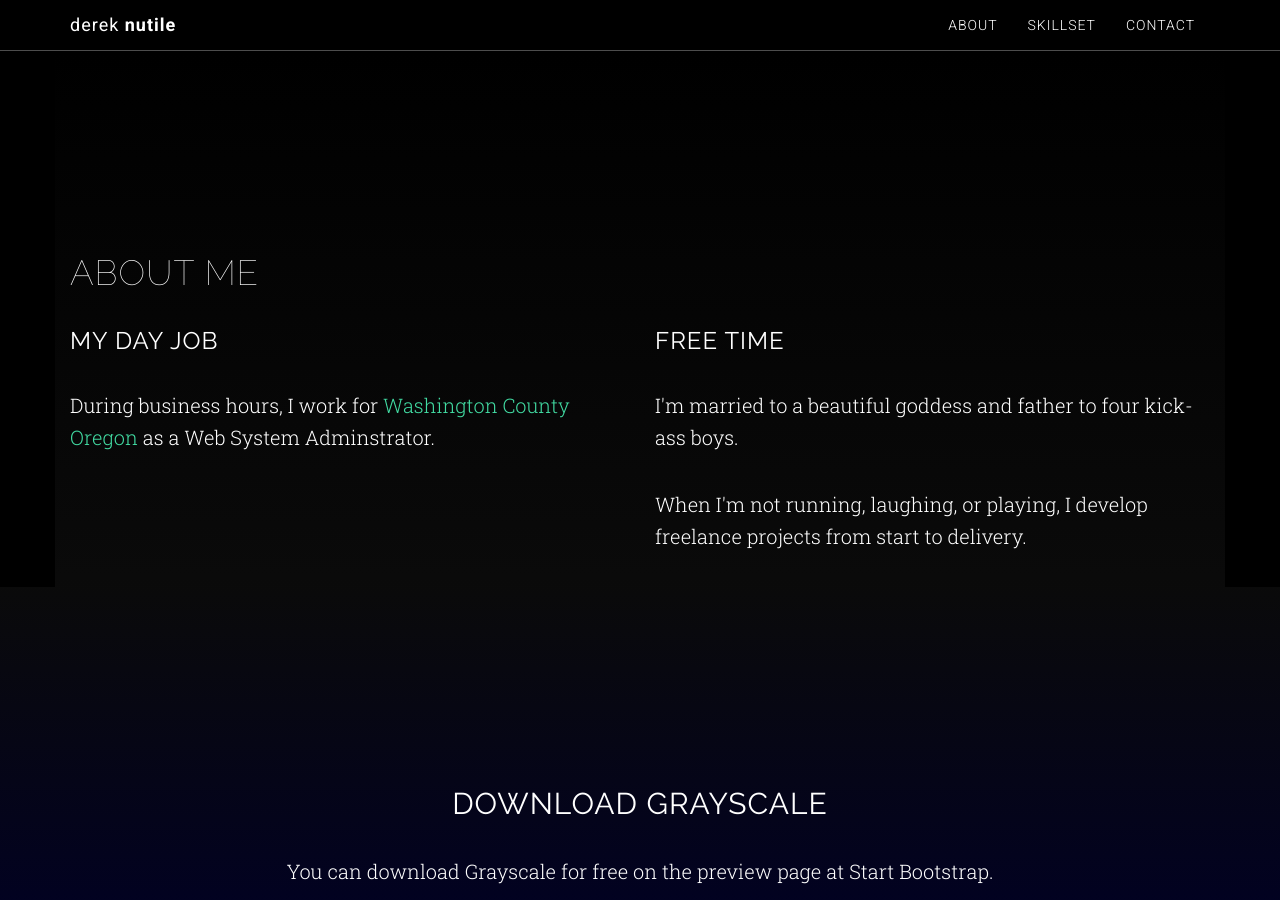
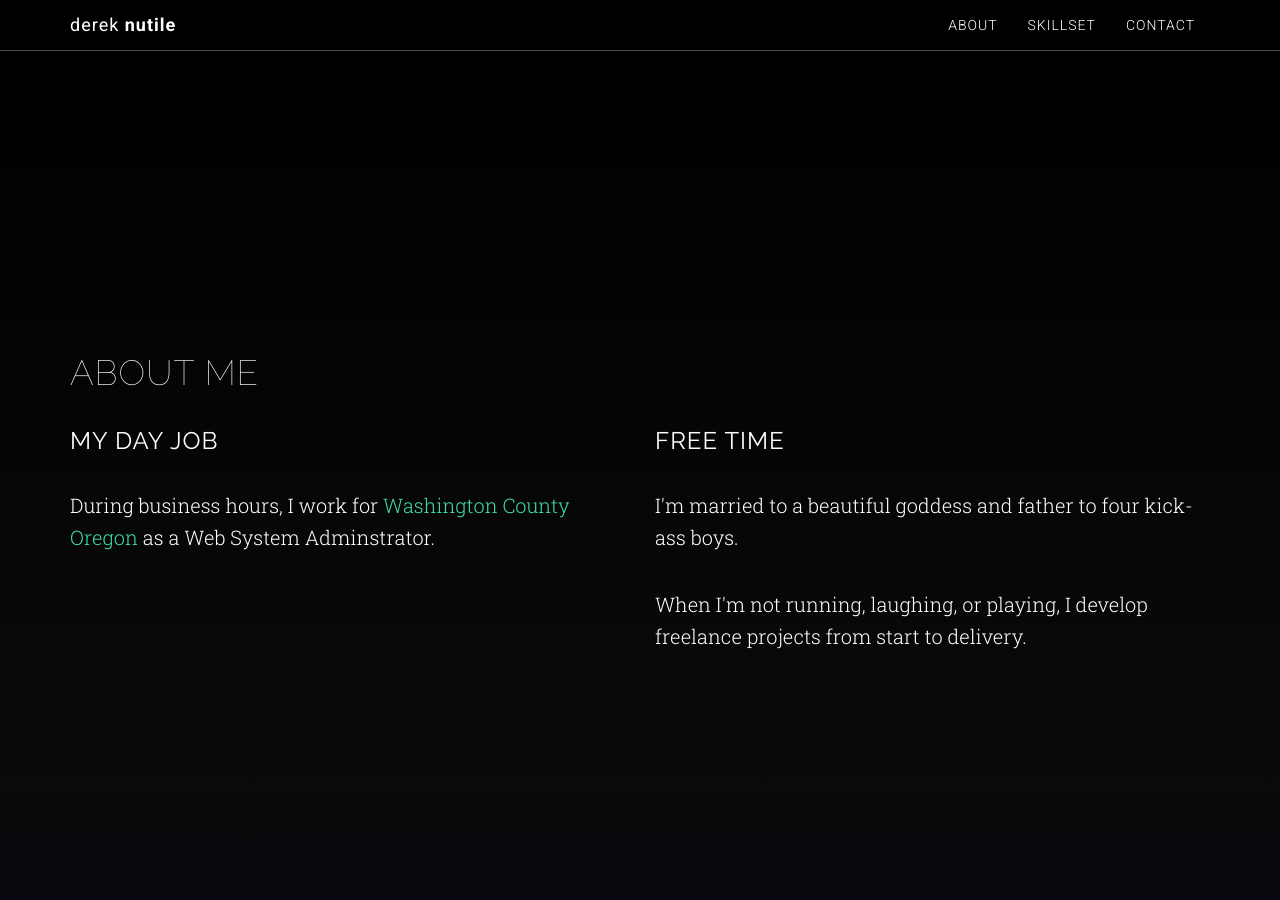
Before and after one commit to dereknutile/dereknutile.github.io, a Jekyll site: the page built from index.html, in a window 1280 px wide and 900 px high, scrolled down 846 px. Built offline with Jekyll 4.4.1, drawn with Linux system fonts in a browser that asks for light colours.

Commit message:
Changes wrapper containers on index.

```diff
--- a/index.html
+++ b/index.html
@@ -20,7 +20,9 @@
 </header>
 
 <!-- About Section -->
-<section id="about" class="container content-section">
+<section id="about" class="content-section">
+    <div class="full-section">
+        <div class="container">
             <div class="row">
                 <div class="col-lg-12">
                     <h2 class="section-header">About Me</h2>
@@ -36,11 +38,13 @@
 
                 </div>
             </div>
+        </div>
+    </div>
 </section>
 
 <!-- Download Section -->
 <section id="skillset" class="content-section text-center">
-    <div class="download-section">
+    <div class="full-section">
         <div class="container">
             <div class="col-lg-8 col-lg-offset-2">
                 <h2>Download Grayscale</h2>
@@ -52,7 +56,9 @@
 </section>
 
 <!-- Contact Section -->
-<section id="contact" class="container content-section text-center">
+<section id="contact" class="content-section text-center">
+    <div class="full-section">
+        <div class="container">
             <div class="row">
                 <div class="col-lg-8 col-lg-offset-2">
                     <h2>Contact Start Bootstrap</h2>
@@ -72,6 +78,8 @@
                     </ul>
                 </div>
             </div>
+        </div>
+    </div>
 </section>
 
 <!-- Map Section -->
```
Lines whose indentation alone changed are shown as unchanged.
